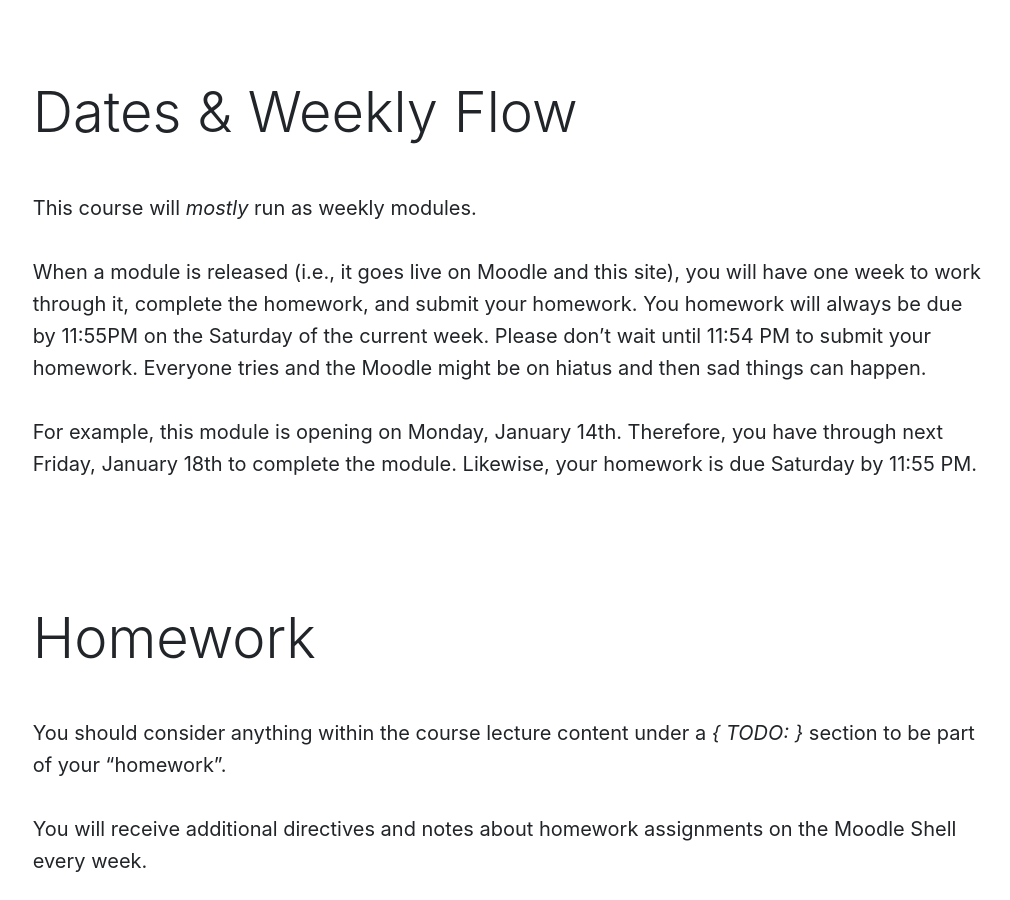
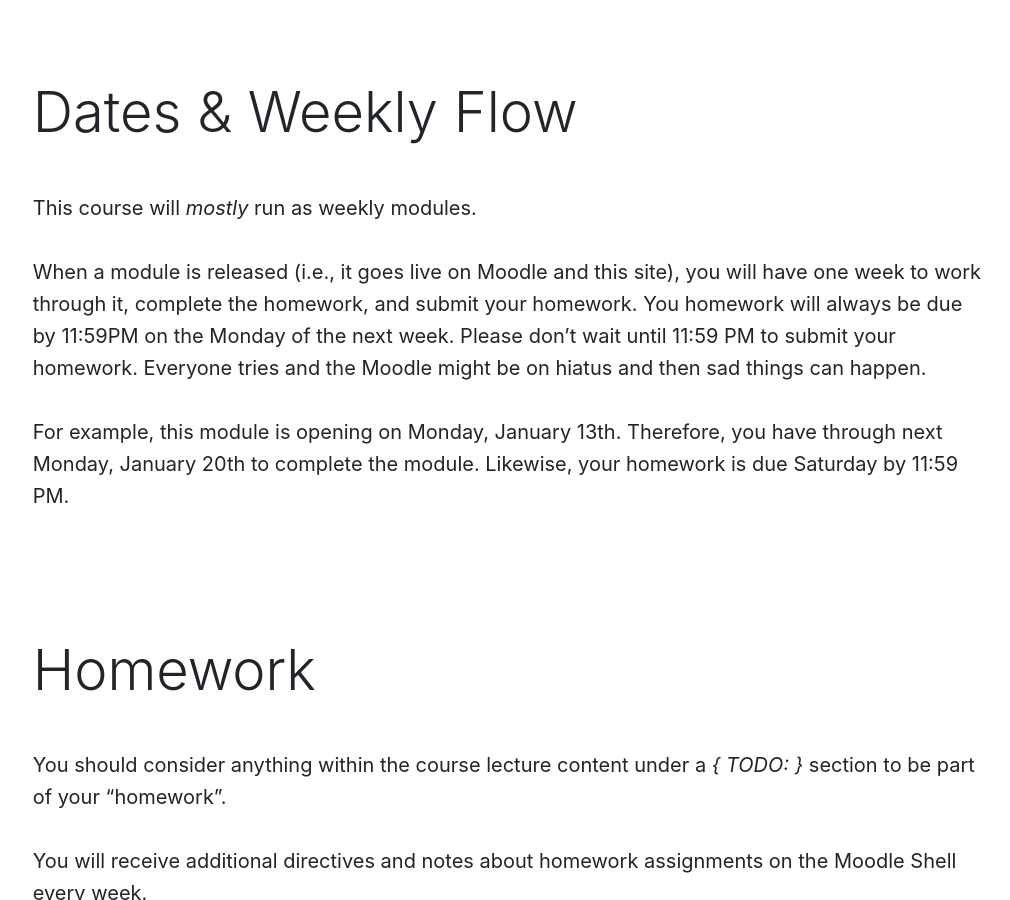
Before and after one commit to Montana-Media-Arts/441-web-tech-Spring2020-course, a Jekyll site: the page built from modules/week-1/_posts/2017-01-05-class-overview.md, in a window 1280 px wide and 900 px high, scrolled down 2405 px. Shown: the whole window, without its empty margins (131-1141 px from the left). Built offline with Jekyll 4.4.1, drawn with Linux system fonts in a browser that asks for light colours; nearby versions of some CDN libraries.

Commit message:
updated text

```diff
--- a/modules/week-1/_posts/2017-01-05-class-overview.md
+++ b/modules/week-1/_posts/2017-01-05-class-overview.md
@@ -33,9 +33,9 @@ This week is a chance for you to get [re-]familiarize yourself with tools on you
 
 This course will _mostly_ run as weekly modules.
 
-When a module is released (i.e., it goes live on Moodle and this site), you will have one week to work through it, complete the homework, and submit your homework. You homework will always be due by 11:55PM on the Saturday of the current week.  Please don't wait until 11:54 PM to submit your homework.  Everyone tries and the Moodle might be on hiatus and then sad things can happen.
+When a module is released (i.e., it goes live on Moodle and this site), you will have one week to work through it, complete the homework, and submit your homework. You homework will always be due by 11:59PM on the Monday of the next week.  Please don't wait until 11:59 PM to submit your homework.  Everyone tries and the Moodle might be on hiatus and then sad things can happen.
 
-For example, this module is opening on Monday, January 14th. Therefore, you have through next Friday, January 18th to complete the module. Likewise, your homework is due Saturday by 11:55 PM.
+For example, this module is opening on Monday, January 13th. Therefore, you have through next Monday, January 20th to complete the module. Likewise, your homework is due Saturday by 11:59 PM.
 
 
 ## Homework
```
Also changed, not shown: modules/syllabus/_posts/2017-01-01-syllabus.md (+1 -1 lines).
